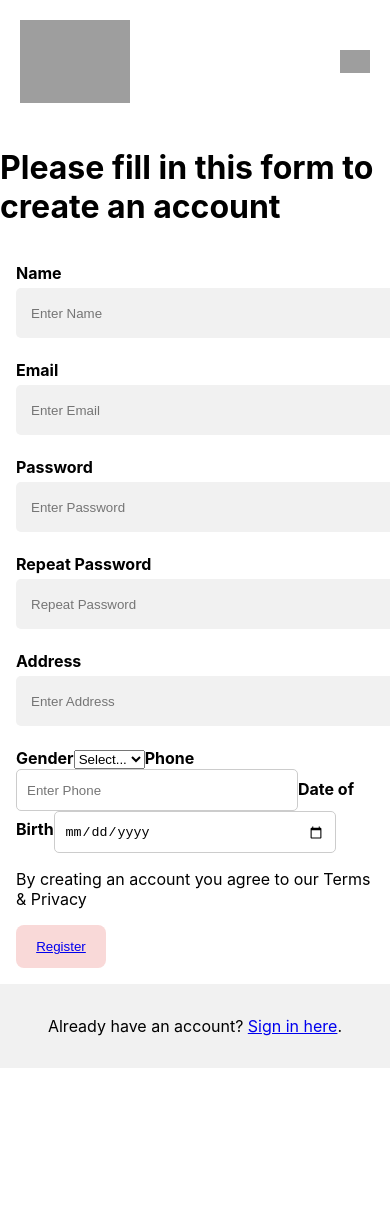
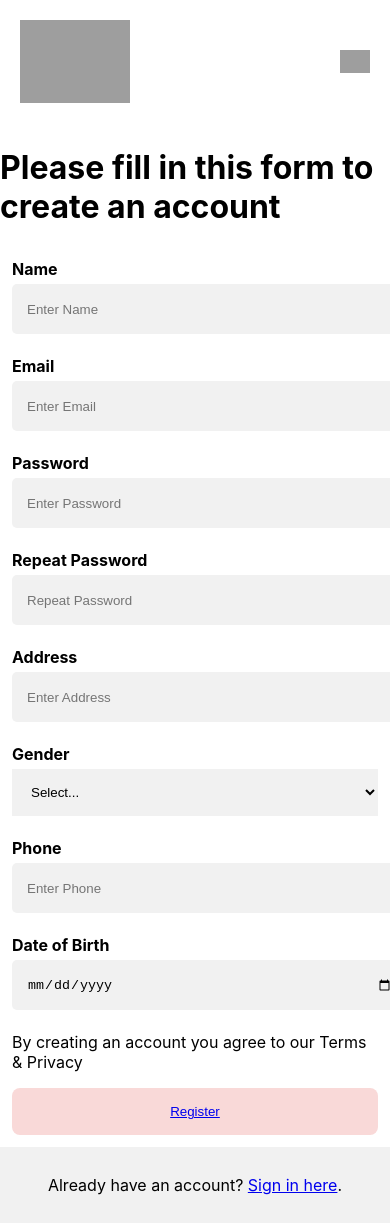
Before and after one commit to JanNordskog/StayfinderGruppe6, a React (Create React App) app in the folder frontend/: page /registrer in a window 390 px wide. Before the commit the page ends 1068 px from the top, so only its background shows below. Built offline with nearby package versions, Linux system fonts and the light colour scheme.

Commit message:
Updated InconNavbar and mase reigsterform responsive

```diff
--- a/frontend/src/IconNavbar.css
+++ b/frontend/src/IconNavbar.css
@@ -36,11 +36,13 @@
   padding: 1rem;
   width: 100px;
   height: 120px;
+
 }
 
 /* Hover effects for navigation items */
 .IconNavbar li:hover {
   background-color: #5a0032; /* Dark plum background color on hover */
+  /* The border is already the correct color, no need to change on hover */
   transform: translateY(-5px);
   box-shadow: 0 8px 16px rgba(0, 0, 0, 0.2);
 }
@@ -68,7 +70,8 @@
   height: auto;
   margin-bottom: 8px;
   transition: transform 0.3s ease-in-out, filter 0.3s ease;
-  filter: saturate(0) invert(0.7); /* Desaturate and partially invert icons by default */
+  /* This filter is a best attempt to replicate #5a0032 on a white icon */
+  filter: invert(22%) sepia(100%) saturate(3000%) hue-rotate(322deg) brightness(88%) contrast(86%);
 }
 
 /* Change icon color to light pink on card hover */
@@ -83,6 +86,7 @@
     padding: 0 50px;
   }
 }
+
 /* Responsive adjustments for medium sized screens */
 @media (max-width: 1199px) and (min-width: 992px) {
   .IconNavbar ul {
@@ -90,6 +94,7 @@
     padding: 0 30px;
   }
 }
+
 /* Responsive adjustments for tablet screens */
 @media (max-width: 991px) and (min-width: 769px) {
   .IconNavbar ul {
--- a/frontend/src/RegistrerForm.css
+++ b/frontend/src/RegistrerForm.css
@@ -1,39 +1,43 @@
-
+/* Base Styles */
 .RegistrerForm .container {
     padding: 16px;
 }
 
-
 .RegistrerForm input[type="text"],
-.RegistrerForm input[type="password"] {
+.RegistrerForm input[type="password"],
+.RegistrerForm input[type="tel"],
+.RegistrerForm select,
+.RegistrerForm input[type="date"] {
     width: 100%;
     padding: 15px;
     margin: 5px 0 22px 0;
-    display: inline-block;
+    display: block; /* Make sure inputs display as block to fill the width */
     border: none;
     background: #f1f1f1;
 }
 
 .RegistrerForm input[type="text"]:focus,
-.RegistrerForm input[type="password"]:focus {
+.RegistrerForm input[type="password"]:focus,
+.RegistrerForm input[type="tel"]:focus,
+.RegistrerForm select:focus,
+.RegistrerForm input[type="date"]:focus {
     background-color: #ddd;
     outline: none;
 }
-
 
 .RegistrerForm .hr {
     border: 1px solid #f1f1f1;
     margin-bottom: 25px;
 }
 
-
+/* Buttons should be easy to tap on mobile */
 .RegistrerForm .registerbtn {
     background-color: #f9d9d8;
     color: #5a0032;
     border: none;
     cursor: pointer;
     border-radius: .5rem;
-    width: 90px;
+    width: 100%; /* Make button full width to ensure easy tapping */
     padding: 0.875rem 1rem;
     transition: 0.5s linear;
 }
@@ -42,13 +46,32 @@
     opacity: 1;
 }
 
-
 .RegistrerForm .a {
     color: dodgerblue;
 }
-
 
 .RegistrerForm .signin {
     background-color: #f1f1f1;
     text-align: center;
 }
+
+/* Responsive adjustments for tablet screens and down */
+@media (max-width: 1200px) {
+    /* All form controls stack vertically */
+    .RegistrerForm .form-control {
+        width: 100%;
+        margin-bottom: 20px; /* Add space between elements */
+    }
+}
+
+/* Mobile specific adjustments */
+@media (max-width: 768px) {
+    /* Adjust padding for smaller screen sizes */
+    .RegistrerForm .container {
+        padding: 12px;
+    }
+
+    .RegistrerForm .registerbtn {
+        padding: 1rem; /* Increase padding for better touch area */
+    }
+}
```
